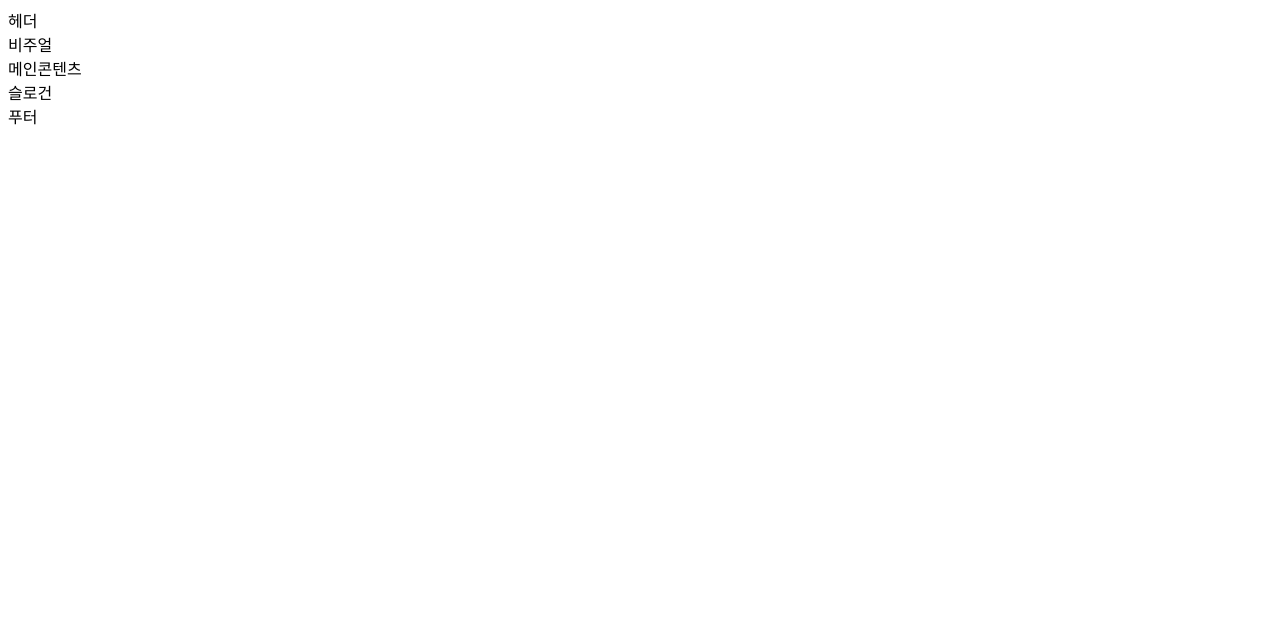
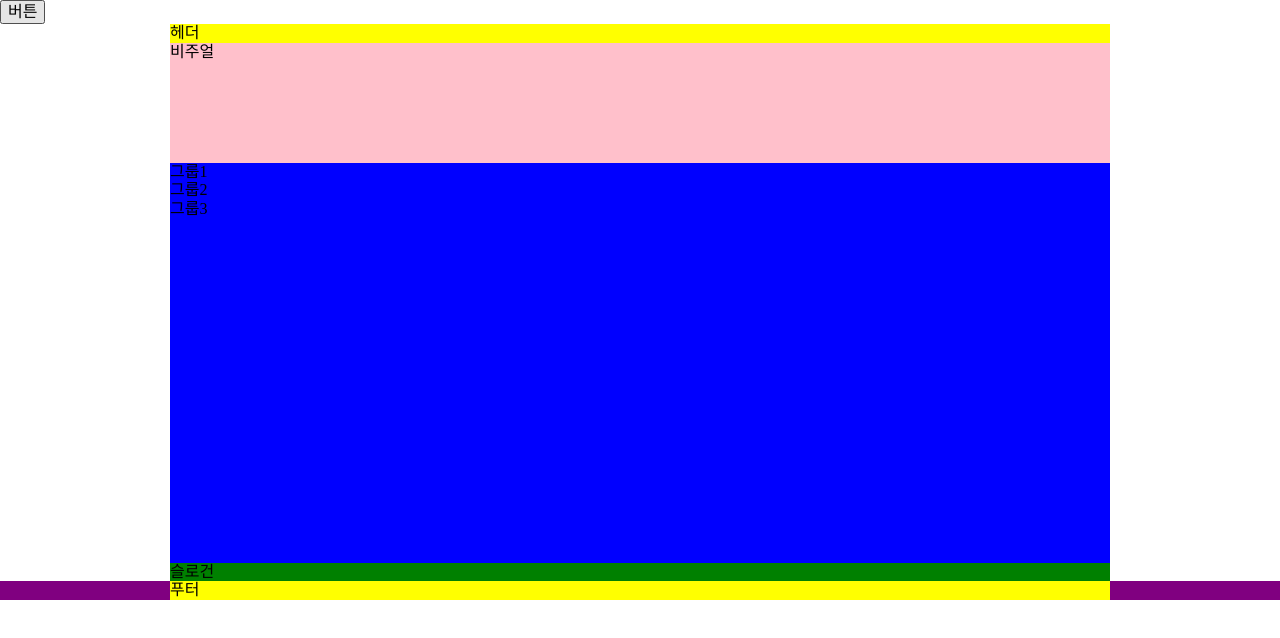
Before and after one commit to NamgungJongMin/zeroConnecTo, a website: page HTML5/index.html in a window 1280 px wide. Drawn offline with Linux system fonts and the light colour scheme.

Commit message:
css초기화 및 기본레이아웃 완성

```diff
--- a/HTML5/css/index.css
+++ b/HTML5/css/index.css
@@ -1 +1,43 @@
 /* 웹카페 실습 */
+@import url("./normalize.css");
+*,
+*::before,
+*::after {
+  box-sizing: border-box;
+}
+/* 레이아웃 */
+
+.header,
+.visual,
+.main,
+.slogan,
+.footer-inner {
+  width: 940px;
+  margin: 0 auto;
+}
+
+.header {
+  background: yellow;
+  height: auto;
+}
+/* 비주얼 */
+.visual {
+  background: pink;
+  height: 120px;
+}
+.main {
+  background: blue;
+  min-height: 400px;
+}
+.slogan {
+  background: green;
+  height: auto;
+}
+.footer {
+  background: purple;
+  height: auto;
+}
+.footer-inner {
+  background: yellow;
+  height: auto;
+}
--- a/HTML5/index.html
+++ b/HTML5/index.html
@@ -7,9 +7,14 @@
     <link rel="stylesheet" href="./css/index.css" />
   </head>
   <body>
+    <button type="button">버튼</button>
     <header class="header">헤더</header>
     <div class="visual">비주얼</div>
-    <main class="main">메인콘텐츠</main>
+    <main class="main">
+      <div class="group group1">그룹1</div>
+      <div class="group group2">그룹2</div>
+      <div class="group group3">그룹3</div>
+    </main>
     <article class="slogan">슬로건</article>
     <footer class="footer">
       <div class="footer-inner">푸터</div>
--- a/HTML5/package.json
+++ b/HTML5/package.json
@@ -3,6 +3,7 @@
     "start": "live-server --port=8090"
   },
   "devDependencies": {
+    "htmlhint": "^1.1.4",
     "live-server": "^1.2.2"
   }
 }
```
Also changed, not shown: 1 other file.
